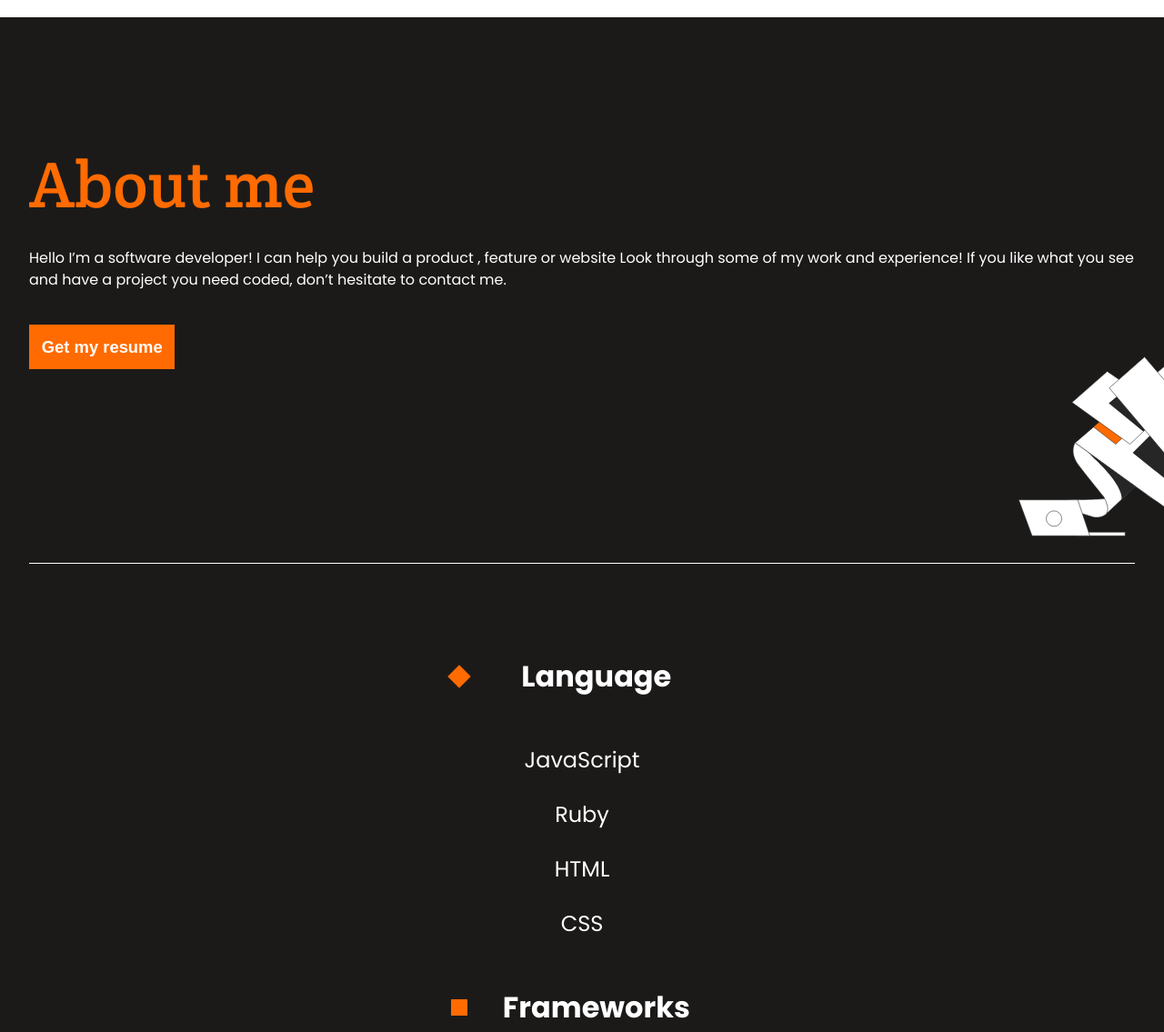
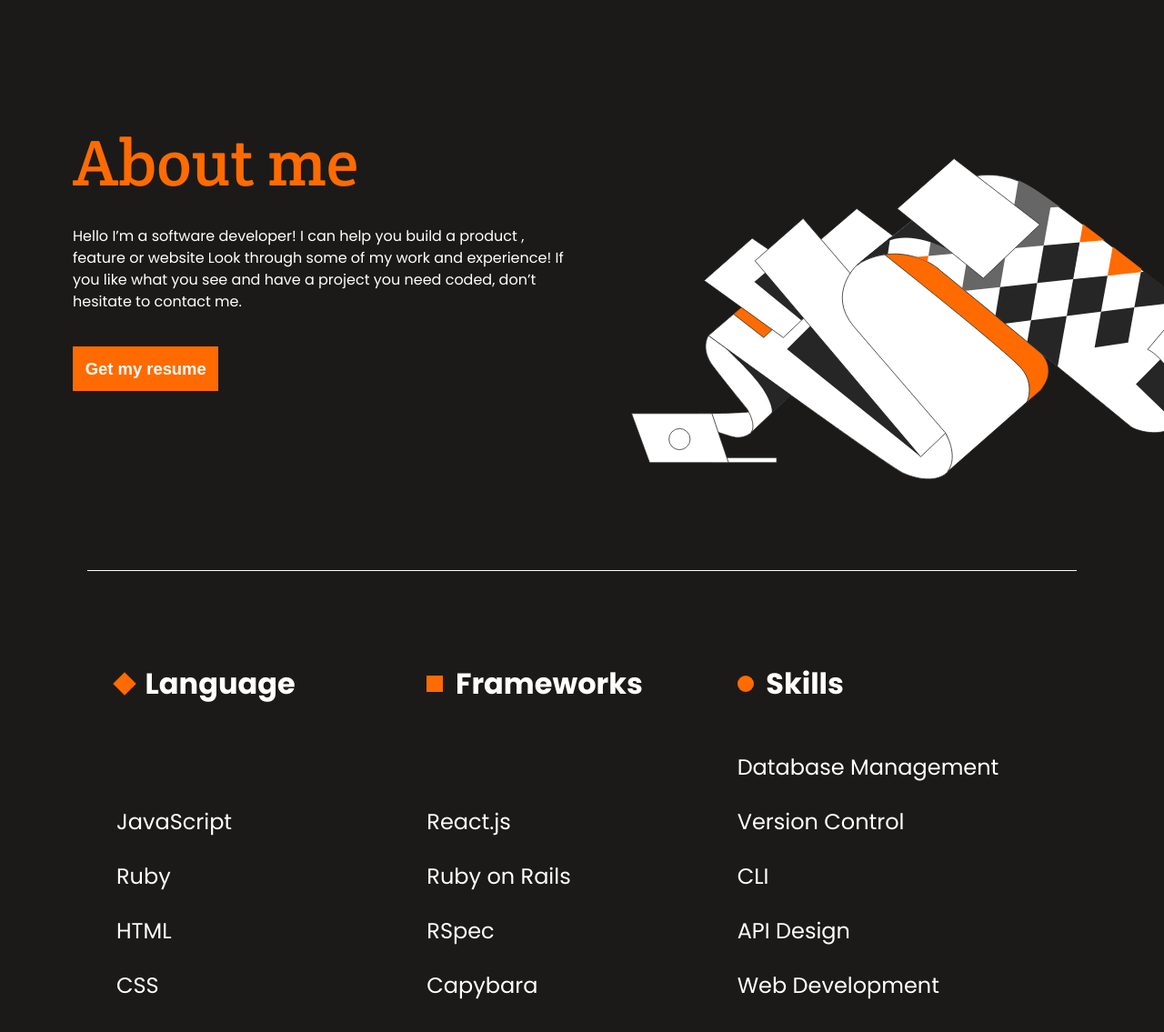
Before and after one commit to Errytagedesign/communitypro, a website: page index.html in a window 1280 px wide. Shown: the part 2740-3875 px from the top of the page at 91% size. Drawn offline with Linux system fonts and the light colour scheme.

Commit message:
Add about me desktop version

```diff
--- a/assets/styles/style.css
+++ b/assets/styles/style.css
@@ -176,11 +176,11 @@ header .my-logo {
     display: flex;
     flex-direction: row;
     justify-content: space-between;
-    width: 45%;
+    width: 50%;
   }
 
   .introduction {
-    width: 90%;
+    width: 85%;
     order: 1;
   }
 
@@ -315,7 +315,8 @@ figure img {
     gap: 20px;
   }
 
-  .work-card {
+  .work-card,
+  hgroup {
     width: 100%;
   }
 
@@ -435,7 +436,7 @@ figure img {
 }
 
 .skill-sets-wrapper h3 {
-  margin: 1em auto;
+  margin: 1em 0;
   font-size: 2rem;
 }
 
@@ -443,7 +444,7 @@ figure img {
   display: flex;
   flex-direction: row;
   align-items: center;
-  justify-content: space-around;
+  justify-content: center;
 }
 
 .skill-title .icon {
@@ -466,6 +467,31 @@ figure img {
 .skill-sets {
   font-size: 1.5rem;
   margin: 1.5em auto;
+}
+
+@media screen and (min-width: 768px) {
+  .about-hero {
+    background:
+      url("../images/aboutDesktopBg.svg") no-repeat center
+      right;
+    padding: 4em 2em 10em;
+  }
+
+  .about-hero-content {
+    width: 45%;
+    margin-left: 3em;
+  }
+
+  .skill-title {
+    justify-content: flex-start;
+  }
+
+  .about-skills {
+    width: 85%;
+    margin: 0 auto;
+    grid-template-columns: 1fr 1fr 1fr;
+    text-align: start;
+  }
 }
 
 /* ====== ABOUT SECTION END ==== */
--- a/index.html
+++ b/index.html
@@ -391,6 +391,7 @@
       <!-- About-->
       <section class="about-container">
         <article class="about-hero">
+          <div class="about-hero-content">
             <h2>About me</h2>
             <p>
               Hello I’m a software developer! I can help you build a product ,
@@ -401,6 +402,7 @@
             <button type="button" class="about-btn">
               <a href="#" target="_blank"> Get my resume </a>
             </button>
+          </div>
         </article>
         <ul class="about-skills">
           <li class="skill-sets-wrapper">
```
Lines whose indentation alone changed are shown as unchanged.
